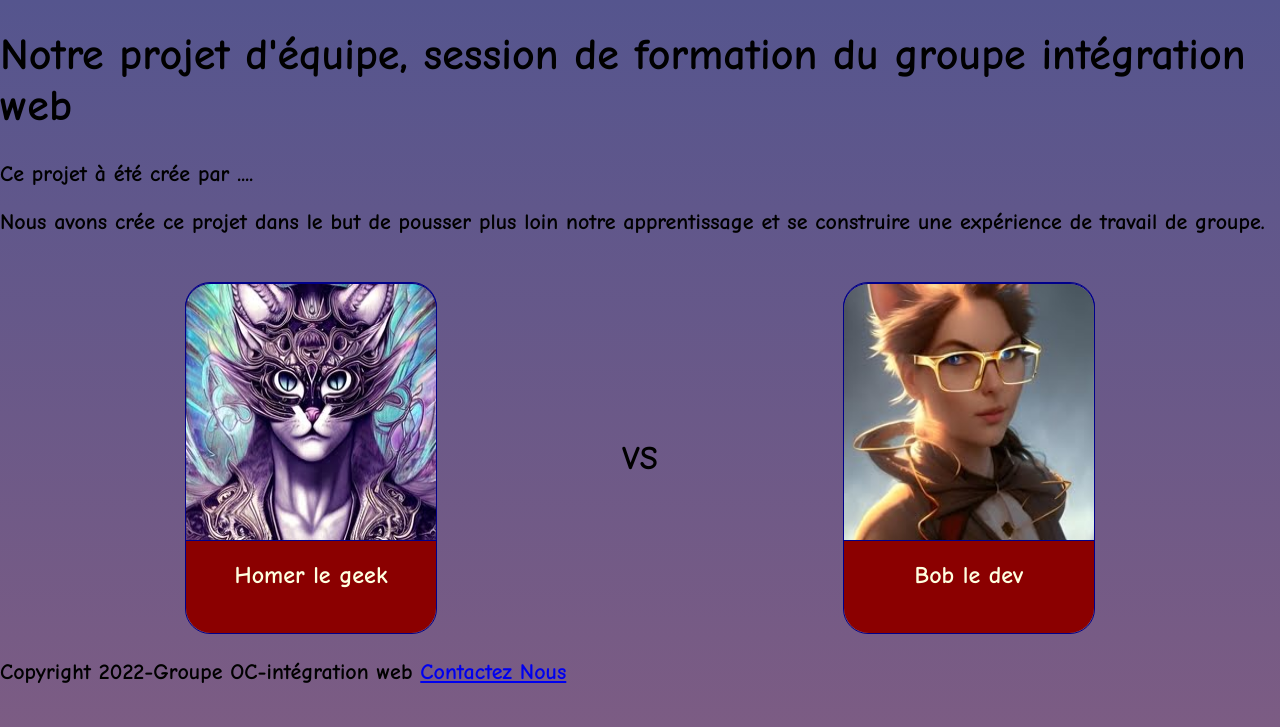
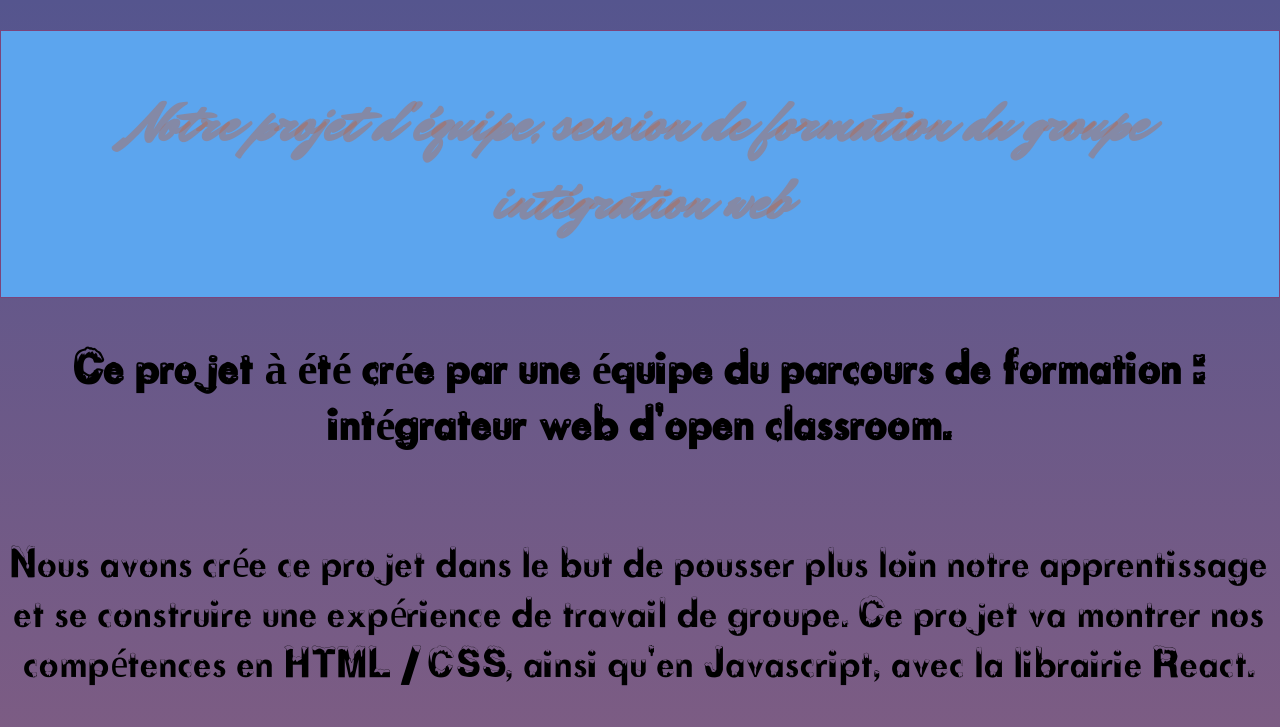
Before and after one commit to psychoniac/team_project, a website: page index.html in a window 1280 px wide. Shown: the top 727 px of the page. Drawn offline with Linux system fonts and the light colour scheme.

Commit message:
rajout de quelques style

```diff
--- a/index.html
+++ b/index.html
@@ -1,54 +1,69 @@
 <!DOCTYPE html>
 <html lang="fr">
-
   <head>
-    <meta charset="UTF-8">
-    <meta http-equiv="X-UA-Compatible" content="IE=edge">
-    <meta name="viewport" content="width=device-width, initial-scale=1.0">
-    <link rel="stylesheet" href="public/style.css">
-    <link rel="preconnect" href="https://fonts.googleapis.com">
-    <link rel="preconnect" href="https://fonts.gstatic.com" crossorigin>
+    <meta charset="UTF-8" />
+    <meta http-equiv="X-UA-Compatible" content="IE=edge" />
+    <meta name="viewport" content="width=device-width, initial-scale=1.0" />
+    <link rel="stylesheet" href="public/style.css" />
+    <link rel="preconnect" href="https://fonts.googleapis.com" />
+    <link rel="preconnect" href="https://fonts.gstatic.com" crossorigin />
     <link
       href="https://fonts.googleapis.com/css2?family=Comic+Neue:ital,wght@0,400;0,700;1,400;1,700&family=Raleway:ital,wght@0,400;0,600;0,700;1,400;1,600;1,700&display=swap"
-        rel="stylesheet">
+      rel="stylesheet"
+    />
+    <script
+      src="https://kit.fontawesome.com/b6348122ed.js"
+      crossorigin="anonymous"
+    ></script>
     <title>Projet intégrateur team</title>
   </head>
 
   <body>
     <div class="contener">
-        <header>
-            <h1>Notre projet d'équipe, session de formation du groupe intégration web</h1>
-            <p>Ce projet à été crée par ....</p>
-            <p>Nous avons crée ce projet dans le but de pousser plus loin notre apprentissage et se construire une
-                expérience de travail de groupe.</p>
+      <header class="header">
+        <h1 class="header__title">
+          Notre projet d'équipe, session de formation du groupe intégration web
+        </h1>
+        <p class="header__txt--1">
+          Ce projet à été crée par une équipe du parcours de formation :
+          intégrateur web d'open classroom.
+        </p>
+        <p class="header__txt--2">
+          Nous avons crée ce projet dans le but de pousser plus loin notre
+          apprentissage et se construire une expérience de travail de groupe. Ce
+          projet va montrer nos compétences en HTML / CSS, ainsi qu'en
+          Javascript, avec la librairie React.
+        </p>
       </header>
       <section class="card-exemple">
         <div class="card">
           <div class="card__image">
-                    <img src="./public/img/image_avec_ia/img_redimensionner/chat_mask.jpg" class="card__image-png"
-                        alt="image faite avec lapplication wonder sur android">
+            <img
+              src="./public/img/image_avec_ia/img_redimensionner/chat_mask.jpg"
+              class="card__image-png"
+              alt="image faite avec lapplication wonder sur android"
+            />
           </div>
           <div class="card__title">
             <h2 class="title">Homer le geek</h2>
           </div>
-                <div class="card__story">
-                </div>
-                <div class="card__icon">
-                </div>
+          <div class="card__story"></div>
+          <div class="card__icon"></div>
         </div>
         <h2>VS</h2>
         <div class="card">
           <div class="card__image">
-                    <img src="./public/img/image_avec_ia/img_redimensionner/femme_chat.jpg" class="card__image-png"
-                        alt="image faite avec lapplication wonder sur android">
+            <img
+              src="./public/img/image_avec_ia/img_redimensionner/femme_chat.jpg"
+              class="card__image-png"
+              alt="image faite avec lapplication wonder sur android"
+            />
           </div>
           <div class="card__title">
             <h2>Bob le dev</h2>
           </div>
-                <div class="card__story">
-                </div>
-                <div class="card__icon">
-                </div>
+          <div class="card__story"></div>
+          <div class="card__icon"></div>
         </div>
       </section>
       <footer>
@@ -56,7 +71,5 @@
         <a href="#">Contactez Nous</a>
       </footer>
     </div>
-
   </body>
-
 </html>
--- a/sass/base/_contener.scss
+++ b/sass/base/_contener.scss
@@ -1,14 +1,11 @@
 .contener {
   background: linear-gradient(rgb(85, 85, 142), rgb(213, 108, 108));
-    font-family: "Comic Neue";
   min-height: 300vh;
   min-width: 375px;
+
+  font-family: $font_txt;
   font-size: 22px;
   font-weight: 700;
-    display: flex;
-    flex-direction: column;
-    gap: 25px;
-
 }
 
 .card-exemple {
--- a/sass/base/_reset.scss
+++ b/sass/base/_reset.scss
@@ -1,5 +1,14 @@
 body {
-    margin: 0;
-    padding: 0;
-    box-sizing: border-box;
+  margin: 0;
+  padding: 0;
+  box-sizing: border-box;
 }
+h1 {
+  margin: 0;
+  padding: 0;
+}
+button {
+  list-style: none;
+  background-color: white;
+  border: 0;
+}
--- a/sass/composants/_card.scss
+++ b/sass/composants/_card.scss
@@ -5,7 +5,7 @@
   flex-direction: column;
   align-items: center;
   margin: auto;
-    transform: scale(1.0);
+  transform: scale(1);
   border: 1px solid darkblue;
   border-radius: 25px;
 
@@ -19,7 +19,6 @@
       height: 100%;
       object-fit: fill;
       border-radius: 25px 25px 0 0;
-
     }
   }
 
@@ -27,19 +26,18 @@
     width: 100%;
     height: 100%;
     color: lightyellow;
+    font-family: $font_title;
     font-size: 16px;
-        font-family: "Comic neue";
+
     text-align: center;
     background-color: darkred;
     border-radius: 0 0 25px 25px;
-    &:hover{
+    &:hover {
       color: red;
       background-color: white;
     }
   }
-    &:hover{
+  &:hover {
     transform: scale(1.2);
-        rotate: 180°;
   }
-
 }
--- /dev/null
+++ b/sass/composants/_icon.scss
@@ -0,0 +1,24 @@
+.icone__heart{
+    width: 22px;
+    height: 22px;
+
+    &--nocolor{
+        opacity: 1;
+        position: relative;
+    }
+    &::after{
+            content: url(/public/img/svg/heart_gradient.svg);
+            opacity: 0;
+            position: absolute;
+            left: 0;
+                }
+            }
+.icone__heart:hover{
+    &--nocolor{
+        opacity: 0;
+    }
+
+    &::after{
+        opacity: 1;
+    }
+}
--- a/sass/layout/_display_colum.scss
+++ /dev/null
@@ -1,5 +0,0 @@
-.colum_contener {
-    display: flex;
-    flex-direction: column;
-    margin: auto;
-}
--- /dev/null
+++ b/sass/layout/_header.scss
@@ -0,0 +1,30 @@
+.header {
+  display: flex;
+  flex-direction: column;
+  align-items: center;
+  padding-top: 1em;
+  font-size: 30px;
+  font-weight: 700;
+  font-family: $font-title;
+  text-align: center;
+  &__title {
+    font-size: 55px;
+    background-color: $color2;
+    color: $color1;
+    padding: 1em;
+    border: 1px solid $color3;
+    animation-name: translate;
+    animation: translate;
+    animation: translate 3000ms linear both;
+  }
+  &__txt--1 {
+    font-size: 45px;
+    font-family: $font-txt;
+    font-weight: 600;
+  }
+  &__txt--2 {
+    font-size: 40px;
+    font-family: $font-txt;
+    font-weight: 500;
+  }
+}
--- a/sass/main.scss
+++ b/sass/main.scss
@@ -1,3 +1,9 @@
 @import "./base/reset";
+@import "./utils/variables";
+@import "./utils/animation";
+@import "./utils/font";
+@import "./layout/header";
+
 @import "./base/contener";
 @import "./composants/card";
+@import "./composants/icon";
--- /dev/null
+++ b/sass/utils/_animation.scss
@@ -0,0 +1,8 @@
+@keyframes translate {
+  0% {
+    transform: translateX(-100vw);
+  }
+  100% {
+    transform: translateX(0vw);
+  }
+}
--- /dev/null
+++ b/sass/utils/_font.scss
@@ -0,0 +1,8 @@
+@font-face {
+  font-family: alaskan;
+  src: url(/public/font/alaskan-nights/AlaskanNights.ttf);
+}
+@font-face {
+  font-family: dafoe;
+  src: url(/public/font/mr-dafoe-maisfontes.0b65/mr-dafoe.ttf);
+}
--- a/sass/utils/_variables.scss
+++ b/sass/utils/_variables.scss
@@ -0,0 +1,5 @@
+$font_txt: alaskan;
+$font_title: dafoe;
+$color1: rgba(177, 105, 83, 0.467);
+$color2: #5ca5ee;
+$color3: rgb(123, 68, 123);
```
Also changed, not shown: public/font/alaskan-nights/AlaskanNights.ttf (added), public/font/mr-dafoe-maisfontes.0b65/mr-dafoe.ttf (added), public/img/svg/heart.svg (added), public/img/svg/heart_gradient.svg (added), public/style.css, 1 other file. Lines whose indentation alone changed are shown as unchanged.
